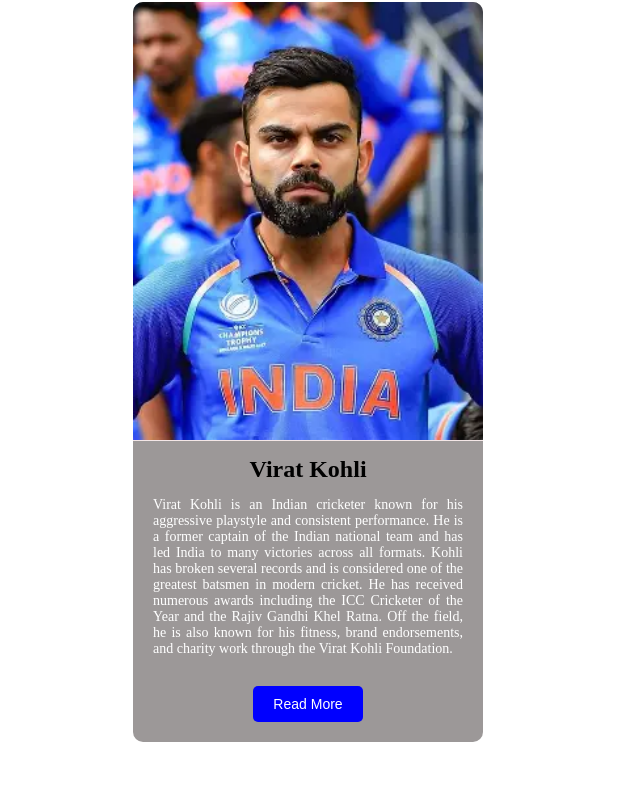
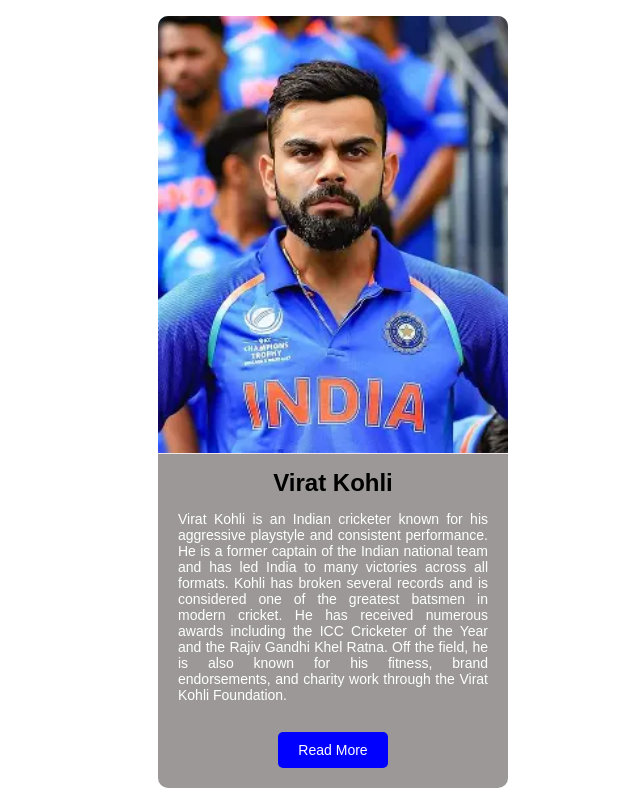
Before and after one commit to gitanjalimule/sample-card, a plain HTML site: page index.html in a window 1280 px wide. Shown: the whole page, without its empty margins (317-957 px from the left). Drawn offline with Linux system fonts and the light colour scheme; files whose address does not match are found by name.

Commit message:
style1.css

```diff
--- a/style1.css
+++ b/style1.css
@@ -1,8 +1,4 @@
-<html>
-    <head>
-        <title>read more</title>
-    </head>
-        <body>
+
 body {
     font-family: Arial, sans-serif;
     background-color: white;
@@ -62,7 +58,4 @@
 
 .card button:hover {
     background-color:skyblue;
-
 }
-</body>
-</html>
```
